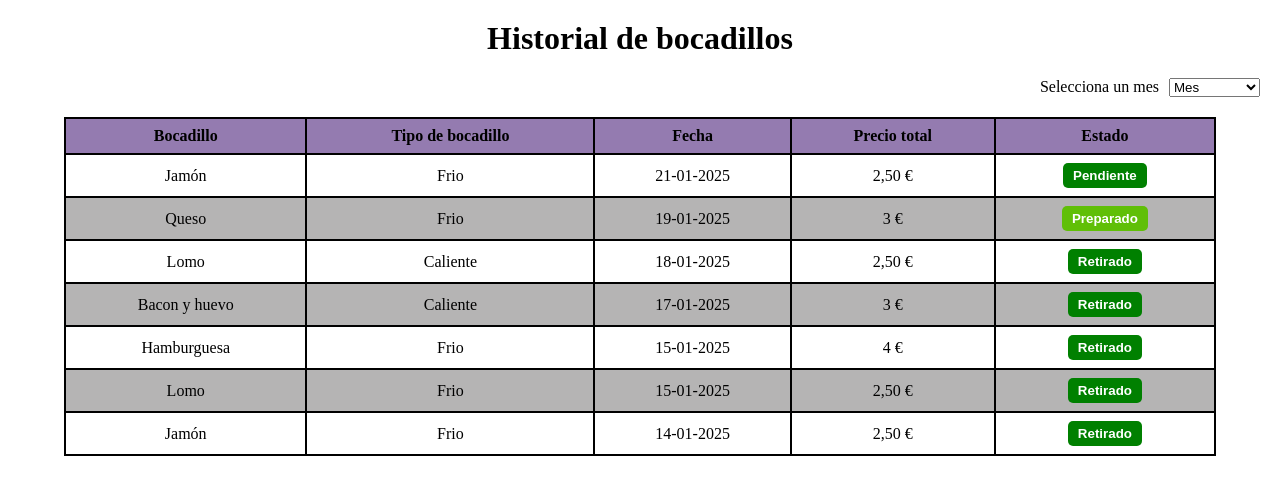
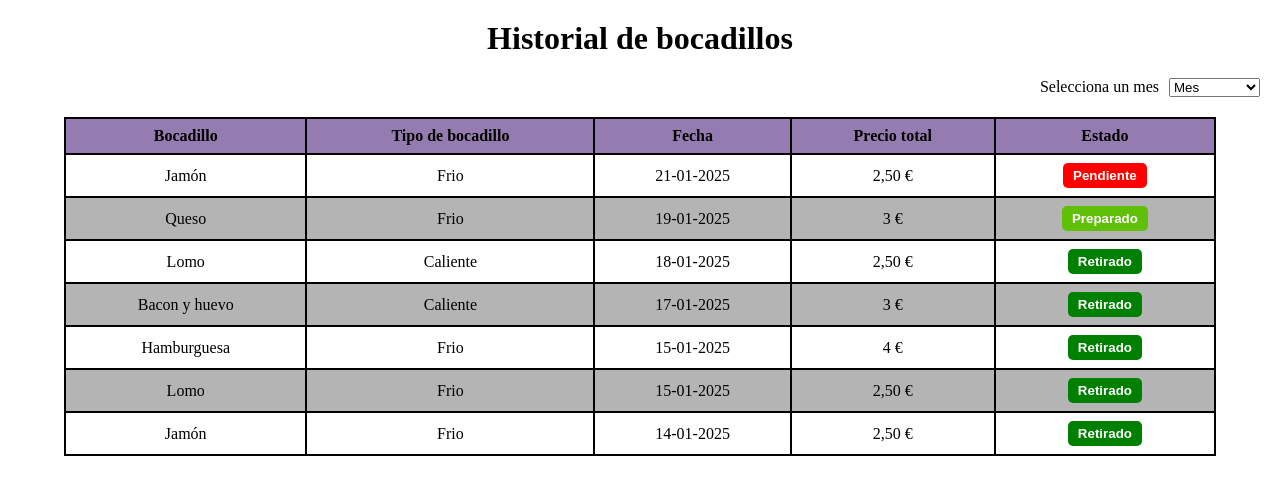
Before and after one commit to luciaver/TRABAJOBOC, a PHP site: page /historial_pedidos.html in a window 1280 px wide. Shown: the part 104-599 px from the top of the page. Run offline with PHP 8.4, Linux system fonts and the light colour scheme; some web fonts are replaced.

Commit message:
Se a modificado en user el nombre de btn-haciendo a btn-preparado y en el historial-pedidos se ha cambiado el nombre de haciendo a pendiente

```diff
--- a/historial_pedidos.html
+++ b/historial_pedidos.html
@@ -63,7 +63,7 @@
                     <td>Frio</td>
                     <td>21-01-2025</td>
                     <td>2,50 €</td>
-                    <td><button class="btn-retirado">Pendiente</button></td>
+                    <td><button class="btn-pendiente">Pendiente</button></td>
                 </tr>
                 <tr>
                     <td>Queso</td>
--- a/user.css
+++ b/user.css
@@ -178,7 +178,7 @@ th, td {
     color: white;
 }
 
-.btn-haciendo {
+.btn-pendiente {
     background-color: red;
     color: white;
     border: none;
```
